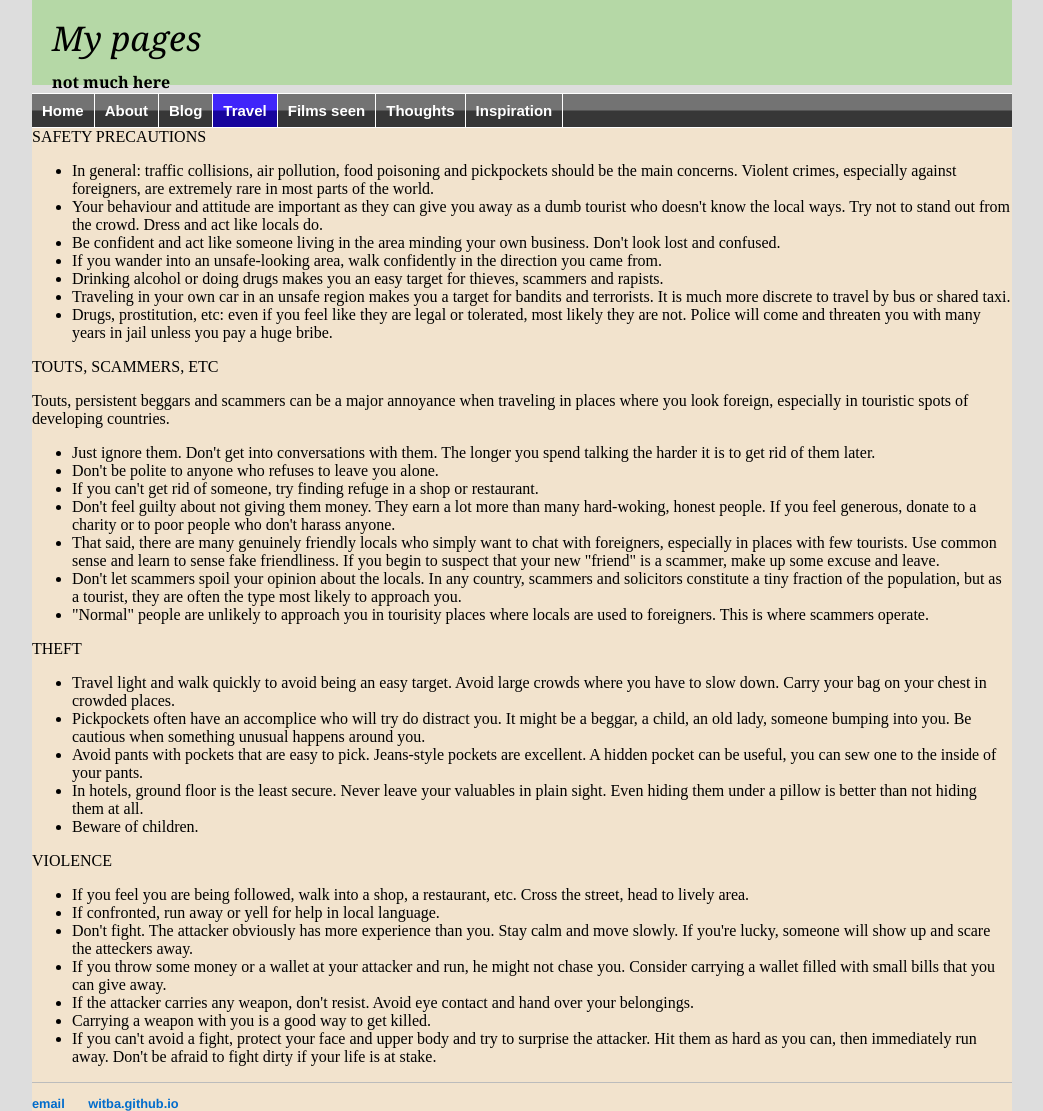
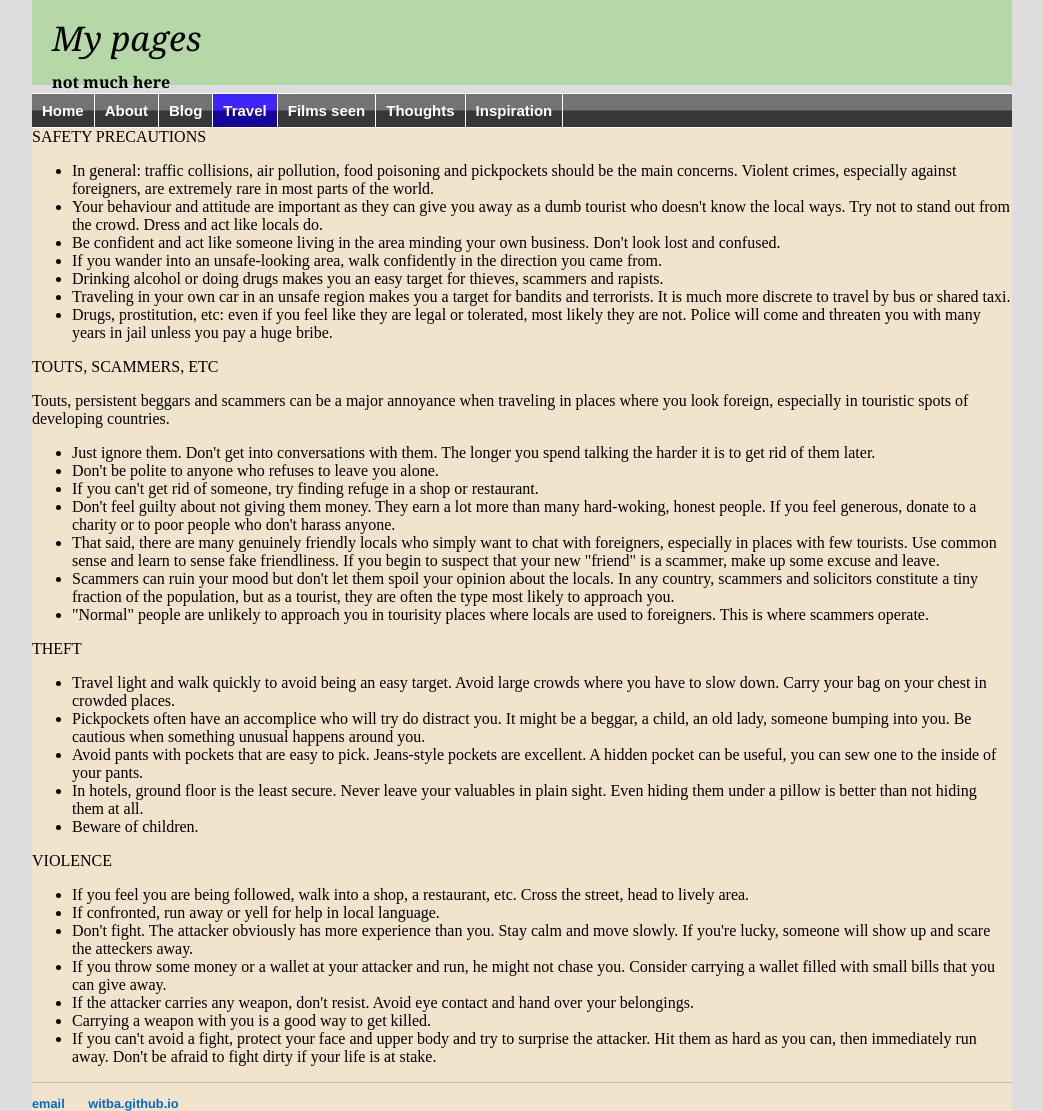
Before and after one commit to witba/witba.github.io, a Jekyll site: the page built from travel/safety.html, in a window 1280 px wide. Shown: the whole page, without its empty margins (118-1161 px from the left). Built offline with Jekyll 4.4.1, drawn with Linux system fonts in a browser that asks for light colours.

Commit message:
Update safety.html

```diff
--- a/travel/safety.html
+++ b/travel/safety.html
@@ -23,7 +23,7 @@ title: Travel resources
 <li>If you can't get rid of someone, try finding refuge in a shop or restaurant.</li>
 <li>Don't feel guilty about not giving them money. They earn a lot more than many hard-woking, honest people. If you feel generous, donate to a charity or to poor people who don't harass anyone.</li>
 <li>That said, there are many genuinely friendly locals who simply want to chat with foreigners, especially in places with few tourists. Use common sense and learn to sense fake friendliness. If you begin to suspect that your new "friend" is a scammer, make up some excuse and leave.</li>
-<li>Don't let scammers spoil your opinion about the locals. In any country, scammers and solicitors constitute a tiny fraction of the population, but as a tourist, they are often the type most likely to approach you.</li>
+<li>Scammers can ruin your mood but don't let them spoil your opinion about the locals. In any country, scammers and solicitors constitute a tiny fraction of the population, but as a tourist, they are often the type most likely to approach you.</li>
 <li>"Normal" people are unlikely to approach you in tourisity places where locals are used to foreigners. This is where scammers operate.
 </ul>
 <p>THEFT</p>
```
